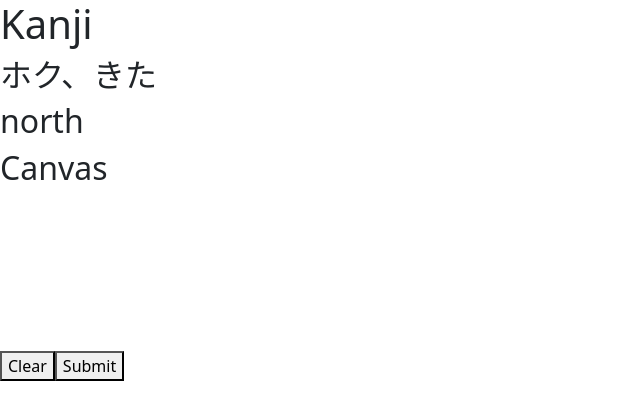
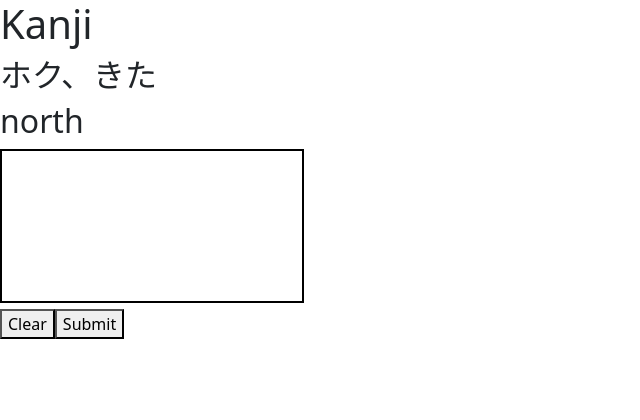
Before and after one commit to dyikwong/kakuji, a React (Vite) app: page / in a window 1280 px wide. Shown: the top 420 px of the page, without its empty margins (0-640 px from the left). Built offline with nearby package versions, Linux system fonts and the light colour scheme.

Commit message:
begin draw func

```diff
--- a/src/components/canvas.jsx
+++ b/src/components/canvas.jsx
@@ -1,12 +1,30 @@
+import { useEffect, useRef } from 'react'
 
-function Canvas() {
-	let writingCanvas = <canvas id="writing-canvas"></canvas>;
+
+function Canvas(props) {
+
+	const canvasRef = useRef(null)
+	const draw = (e) => {
+		if (!isDrawing) {
+			return;
+		}
+
+		ctx.lineWidth = lineWidth;
+		ctx.lineCap = 'round';
+		ctx.lineTo(e.clientX - canvasOffsetX, e.clientY);
+		ctx.stroke();
+	}
+
+
+
+
+	const styling = {
+		border: '2px solid black'
+	}
 
 	return (
 		<div>
-			<h2>Canvas</h2>
-			{writingCanvas}
-
+			<canvas style={styling} ref={canvasRef} {...props} />
 		</div>
 	);
 }
```
